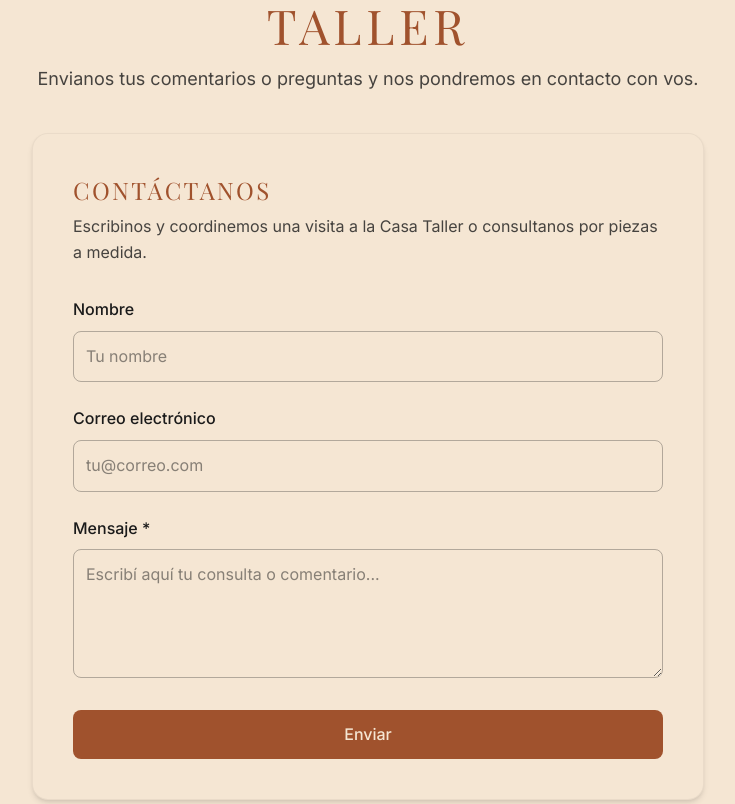
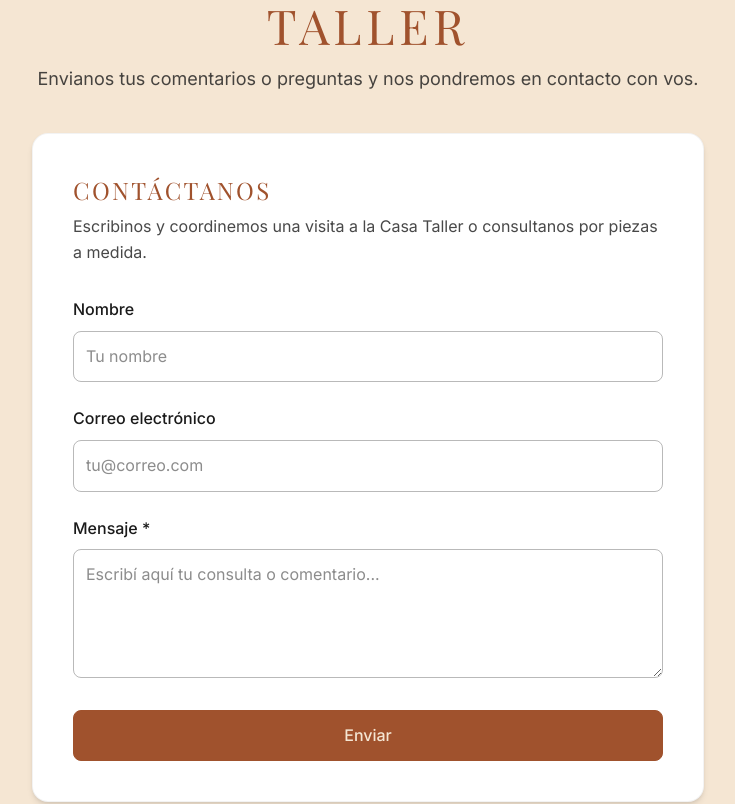
Before and after one commit to AgusCuculich/itba-sprints-3-4, a React (Vite) app in the folder client/: page /contacto in a window 1280 px wide. Shown: the part 240-1044 px from the top of the page, without its empty margins (272-1007 px from the left). Built offline with nearby package versions, Linux system fonts and the light colour scheme.

Commit message:
cambios contacto

```diff
--- a/client/src/pages/Contacto/Contacto.jsx
+++ b/client/src/pages/Contacto/Contacto.jsx
@@ -81,7 +81,7 @@
     <main className="min-h-screen bg-alabastro text-carbon py-secciones px-interno flex flex-col items-center">
       <section className="w-full max-w-2xl mt-12">
         <div className="text-center mb-10">
-          <h1 className="font-serif text-siena text-4xl md:text-5xl mb-4">
+          <h1 className="font-serif text-siena text-4xl md:text-5xl mb-4 uppercase tracking-widest">
             Contacto con el Taller
           </h1>
           <p className="font-sans text-carbon/80 text-lg">
@@ -89,8 +89,8 @@
           </p>
         </div>
 
-        <div className="bg-alabastro shadow-md rounded-2xl p-6 md:p-10 border border-carbon/5">
-          <h2 className="font-serif text-siena text-2xl mb-2">Contáctanos</h2>
+        <div className="bg-white shadow-md rounded-2xl p-6 md:p-10 border border-carbon/5">
+          <h2 className="font-serif text-siena text-2xl mb-2 uppercase tracking-widest">Contáctanos</h2>
           <p className="font-sans text-carbon/80 mb-8">
             Escribinos y coordinemos una visita a la Casa Taller o consultanos por piezas a medida.
           </p>
@@ -129,7 +129,7 @@
                 }`}
               />
               {errores.nombre && (
-                <span id="error-nombre" role="alert" aria-live="polite" className="text-sm text-carbon font-medium">
+                <span id="error-nombre" role="alert" aria-live="polite" className="block w-full mt-1 p-2 text-sm text-carbon font-medium bg-rosa-polvoriento/20 border border-rosa-polvoriento/50 rounded">
                   {errores.nombre}
                 </span>
               )}
@@ -154,7 +154,7 @@
                 }`}
               />
               {errores.email && (
-                <span id="error-email" role="alert" aria-live="polite" className="text-sm text-carbon font-medium">
+                <span id="error-email" role="alert" aria-live="polite" className="block w-full mt-1 p-2 text-sm text-carbon font-medium bg-rosa-polvoriento/20 border border-rosa-polvoriento/50 rounded">
                   {errores.email}
                 </span>
               )}
@@ -178,7 +178,7 @@
                 }`}
               ></textarea>
               {errores.mensaje && (
-                <span id="error-mensaje" role="alert" aria-live="polite" className="text-sm text-carbon font-medium">
+                <span id="error-mensaje" role="alert" aria-live="polite" className="block w-full mt-1 p-2 text-sm text-carbon font-medium bg-rosa-polvoriento/20 border border-rosa-polvoriento/50 rounded">
                   {errores.mensaje}
                 </span>
               )}
@@ -186,7 +186,7 @@
 
             <button
               type="submit"
-              className="mt-2 w-full bg-siena text-alabastro font-medium py-3 px-6 rounded-lg hover:bg-carbon focus:outline-none focus-visible:ring-2 focus-visible:ring-offset-2 focus-visible:ring-siena focus-visible:ring-offset-alabastro transition-colors"
+              className="mt-2 w-full bg-siena text-alabastro font-medium py-3 px-6 rounded-lg border border-siena hover:bg-transparent hover:text-siena focus:outline-none focus-visible:ring-2 focus-visible:ring-offset-2 focus-visible:ring-siena transition-colors"
             >
               Enviar
             </button>
```
